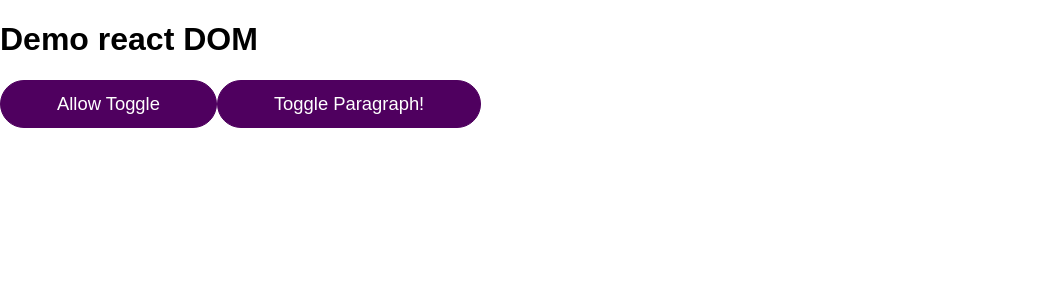
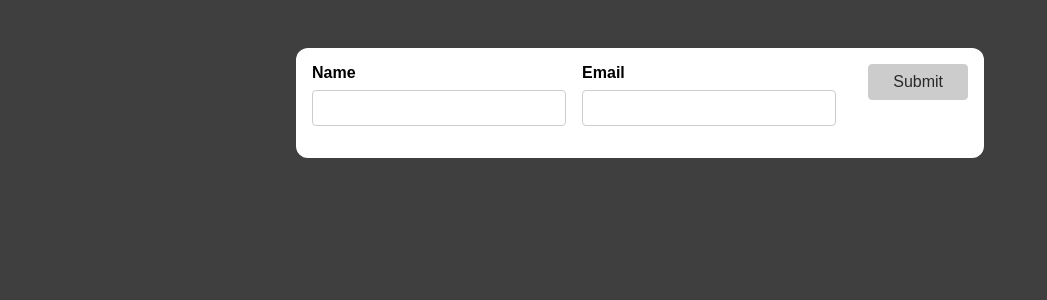
Before and after one commit to nguyenvinhchi/reactdemo, a React app: page /auth in a window 1280 px wide. Shown: the top 300 px of the page, without its empty margins (0-1047 px from the left). Built offline with nearby package versions, Linux system fonts and the light colour scheme; the HTML template or start-up script is replaced by a standard one.

Commit message:
form validation

```diff
--- a/src/App.js
+++ b/src/App.js
@@ -1,12 +1,11 @@
 import React, { Component } from 'react';
-import FoodOrderHomePage from './foodorder/FoodOrderHomePage';
-import DemoHome from './reactinanutshelll/DemoHome/DemoHome';
+import FormValidationHome from './formvalidation/FormValidationHome';
 
 class App extends Component {
 
   render() {
     return (
-      <DemoHome />
+      <FormValidationHome />
     );
   }
 }
--- /dev/null
+++ b/src/formvalidation/BasicForm/BasicForm.css
@@ -0,0 +1,86 @@
+.form-control {
+  margin-bottom: 1rem;
+}
+
+.form-control input,
+.form-control label {
+  display: block;
+}
+
+.form-control label {
+  font-weight: bold;
+  margin-bottom: 0.5rem;
+}
+
+.form-control input,
+.form-control select {
+  font: inherit;
+  padding: 0.5rem;
+  border-radius: 4px;
+  border: 1px solid #ccc;
+  width: 20rem;
+  max-width: 100%;
+}
+
+.form-control input:focus {
+  outline: none;
+  border-color: #240370;
+  background-color: #e0d4fd;
+}
+
+.control-group {
+  display: flex;
+  column-gap: 1rem;
+  flex-wrap: wrap;
+}
+
+.control-group .form-control {
+  min-width: 15rem;
+  flex: 1;
+}
+
+button {
+  font: inherit;
+  background-color: #240370;
+  color: white;
+  border: 1px solid #240370;
+  padding: 0.5rem 1.5rem;
+  border-radius: 4px;
+  cursor: pointer;
+}
+
+button:hover,
+button:active {
+  background-color: #33059e;
+  border-color: #33059e;
+}
+
+button:disabled,
+button:disabled:hover,
+button:disabled:active {
+  background-color: #ccc;
+  color: #292929;
+  border-color: #ccc;
+  cursor: not-allowed;
+}
+.form-actions {
+  text-align: right;
+}
+
+.form-actions button {
+  margin-left: 1rem;
+}
+
+.invalid input {
+  border: 1px solid #b40e0e;
+  background-color: #fddddd;
+}
+
+.invalid input:focus {
+  border-color: #ff8800;
+  background-color: #fbe8d2;
+}
+
+.error-text {
+  color: #b40e0e;
+}
--- /dev/null
+++ b/src/formvalidation/BasicForm/BasicForm.js
@@ -0,0 +1,89 @@
+import React from "react";
+import useInput from "../hooks/use-hook";
+import styles from "./BasicForm.css";
+
+const validateName = (name) => name.trim() !== "";
+
+const validateEmail = (email) => {
+  return email.includes("@");
+};
+
+const BasicForm = (props) => {
+  const {
+    value: enteredName,
+    isValid: enteredNameIsValid,
+    hasError: nameInputHasError,
+    valueChangeHandler: nameChangeHandler,
+    inputOnBlurHandler: nameOnBlurHandler,
+    reset: resetNameInput,
+  } = useInput(validateName);
+
+  const {
+    value: enteredEmail,
+    isValid: enteredEmailIsValid,
+    hasError: emailInputHasError,
+    valueChangeHandler: emailChangeHandler,
+    inputOnBlurHandler: emailOnBlurHandler,
+    reset: resetEmailInput,
+  } = useInput(validateEmail);
+
+  const formIsValid = enteredEmailIsValid && enteredNameIsValid;
+
+  const formSubmitHandler = (event) => {
+    event.preventDefault();
+    if (!formIsValid) {
+      return;
+    }
+    resetNameInput();
+    resetEmailInput();
+  };
+
+  const nameInputStyle = !nameInputHasError
+    ? styles["form-control"]
+    : `${styles["form-control"]} ${styles["invalid"]}`;
+
+  const emailInputStyle = !emailInputHasError
+    ? styles["form-control"]
+    : `${styles["form-control"]} ${styles["invalid"]}`;
+
+  return (
+    <form onSubmit={formSubmitHandler}>
+      <div className={styles["control-group"]}>
+        <div className={nameInputStyle}>
+          <label htmlFor="name">Name</label>
+          <input
+            type="text"
+            id="name"
+            onChange={nameChangeHandler}
+            onBlur={nameOnBlurHandler}
+            value={enteredName}
+          />
+          {nameInputHasError && (
+            <p className={styles["error-text"]}>Name must not be empty</p>
+          )}
+        </div>
+        <div className={emailInputStyle}>
+          <label htmlFor="email">Email</label>
+          <input
+            type="email"
+            id="email"
+            onChange={emailChangeHandler}
+            onBlur={emailOnBlurHandler}
+            value={enteredEmail}
+          />
+
+          {emailInputHasError && (
+            <p className={styles["error-text"]}>Invalid email</p>
+          )}
+        </div>
+        <div className={styles["form-actions"]}>
+          <button type="submit" disabled={!formIsValid}>
+            Submit
+          </button>
+        </div>
+      </div>
+    </form>
+  );
+};
+
+export default BasicForm;
--- /dev/null
+++ b/src/formvalidation/FormValidationHome.css
@@ -0,0 +1,24 @@
+@import url('https://fonts.googleapis.com/css2?family=Noto+Sans+JP:wght@400;700&display=swap');
+
+* {
+  box-sizing: border-box;
+}
+
+html {
+  font-family: 'Noto Sans JP', sans-serif;
+}
+
+body {
+  margin: 0;
+
+  background-color: #3f3f3f;
+}
+
+.content {
+  width: 90%;
+  max-width: 43rem;
+  padding: 1rem;
+  border-radius: 12px;
+  background-color: white;
+  margin: 3rem auto;
+}
--- /dev/null
+++ b/src/formvalidation/FormValidationHome.js
@@ -0,0 +1,13 @@
+import React from 'react'
+import BasicForm from './BasicForm/BasicForm'
+import styles from './FormValidationHome.css'
+
+const FormValidationHome = () => {
+  return (
+    <div className={styles.content}>
+      <BasicForm />
+    </div>
+  )
+}
+
+export default FormValidationHome
--- /dev/null
+++ b/src/formvalidation/hooks/use-hook.js
@@ -0,0 +1,33 @@
+import { useState } from "react";
+
+const useInput = (validateValue) => {
+  const [enteredValue, setEnteredValue] = useState("");
+  const [inputTouched, setInputTouched] = useState(false);
+
+  const valueIsValid = validateValue(enteredValue);
+  const hasError = !valueIsValid && inputTouched;
+
+  const valueChangeHandler = (event) => {
+    setEnteredValue(event.target.value);
+  };
+
+  const inputOnBlurHandler = (event) => {
+    setInputTouched(true);
+  };
+
+  const reset = () => {
+    setEnteredValue('');
+    setInputTouched(false);
+  }
+
+  return {
+    value: enteredValue,
+    isValid: valueIsValid,
+    hasError,
+    valueChangeHandler,
+    inputOnBlurHandler,
+    reset
+  };
+};
+
+export default useInput;
```
